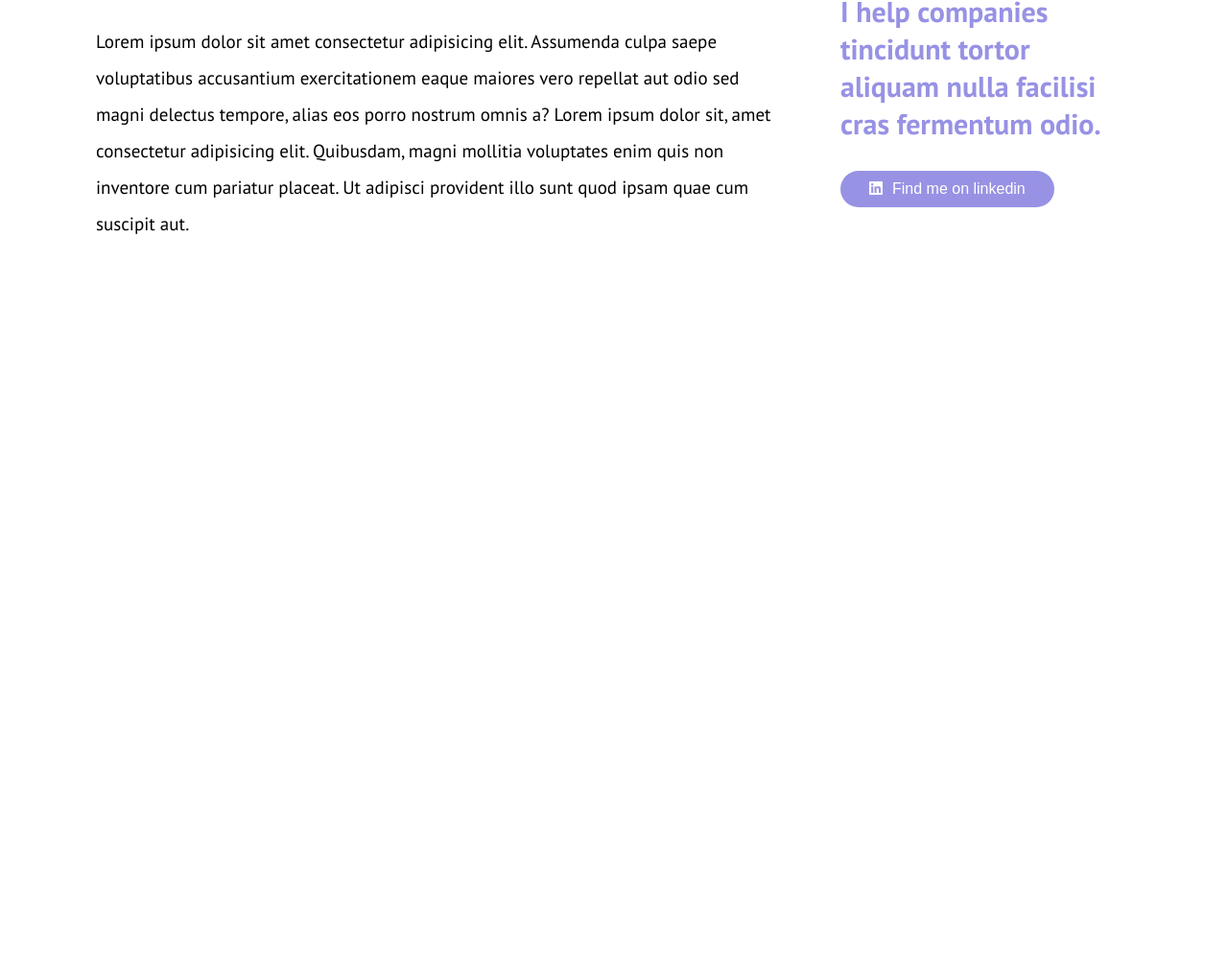
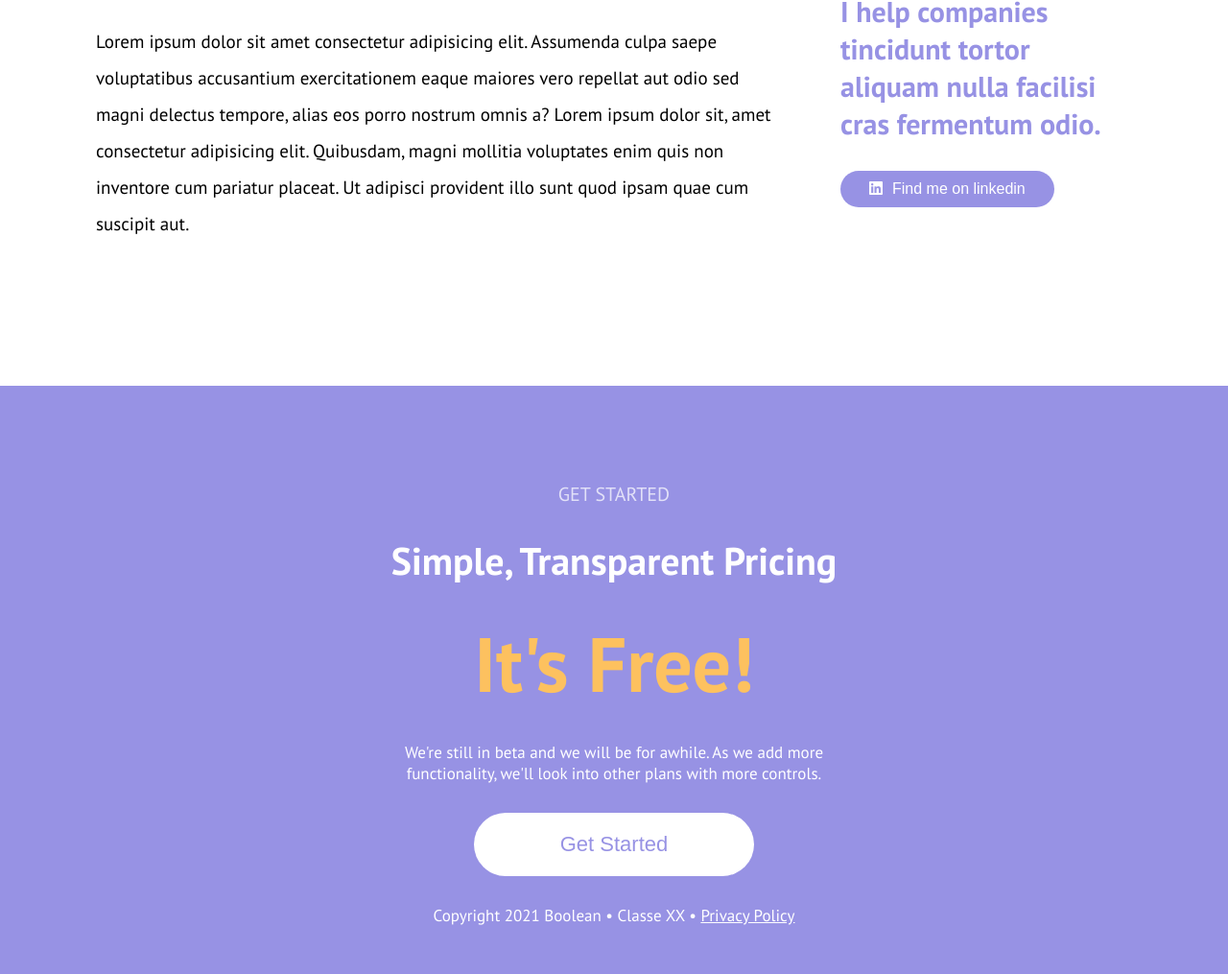
Before and after one commit to kapolandia/htmlcss-responsive-layout, a plain HTML site: page index.html in a window 1280 px wide. Shown: the part 4759-5774 px from the top of the page at 96% size. Before the commit the page ends 5111 px from the top, so only its background shows below. Drawn offline with Linux system fonts and the light colour scheme.

Commit message:
feat: get started section

```diff
--- a/assets/css/style.css
+++ b/assets/css/style.css
@@ -68,6 +68,14 @@ h4{
     padding: 10px 30px;
     color: #fff;
     font-size: 16px;
+}
+
+.btn-get-started{
+    background-color: #fff;
+    color: #9792E4;
+    font-size: 22px;
+    border-radius: 50px;
+    padding: 20px 90px;
 }
 
 .fa-brands{
@@ -267,6 +275,36 @@ h4{
 #about-us h4{
     color: #9792e4;
     font-size: 30px;
+}
+
+/* GET STARTED */
+
+#get-started{
+    margin-top: 50px;
+    background-color: #9792E4;
+    padding: 20px;;
+    padding-top: 100px;
+    padding-bottom: 50px;
+}
+
+#get-started p:first-of-type{
+    color: #ffffffb9;
+    font-size: 20px;
+}
+
+#get-started h2{
+    color: #fff;
+    font-size: 40px;
+}
+
+#get-started h1{
+    color: #FDC15F;
+    font-size: 80px;
+}
+
+#get-started p{
+    color: #fff;
+    font-size: 17px;
 }
 
 /* QUERY */
--- a/index.html
+++ b/index.html
@@ -180,6 +180,17 @@
                 </div>
             </div>
         </section>
+        <section id="get-started">
+            <div class="container column center">
+                <p>GET STARTED</p>
+                <h2 class="margin-top-30">Simple, Transparent Pricing</h2>
+                <h1 class="margin-top-30">It's Free!</h1>
+                <p class="margin-top-30">We're still in beta and we will be for awhile. As we add more <br> functionality, we'll look into other plans with more controls.</p>
+                <button class="btn btn-get-started margin-top-30">Get Started</button>
+                <p class="margin-top-30">Copyright 2021 Boolean &#8226; Classe XX &#8226; <a href="" style="color: #fff;">Privacy Policy</a> </p>
+
+            </div>
+        </section>
     </main>
 </body>
 </html>
```
